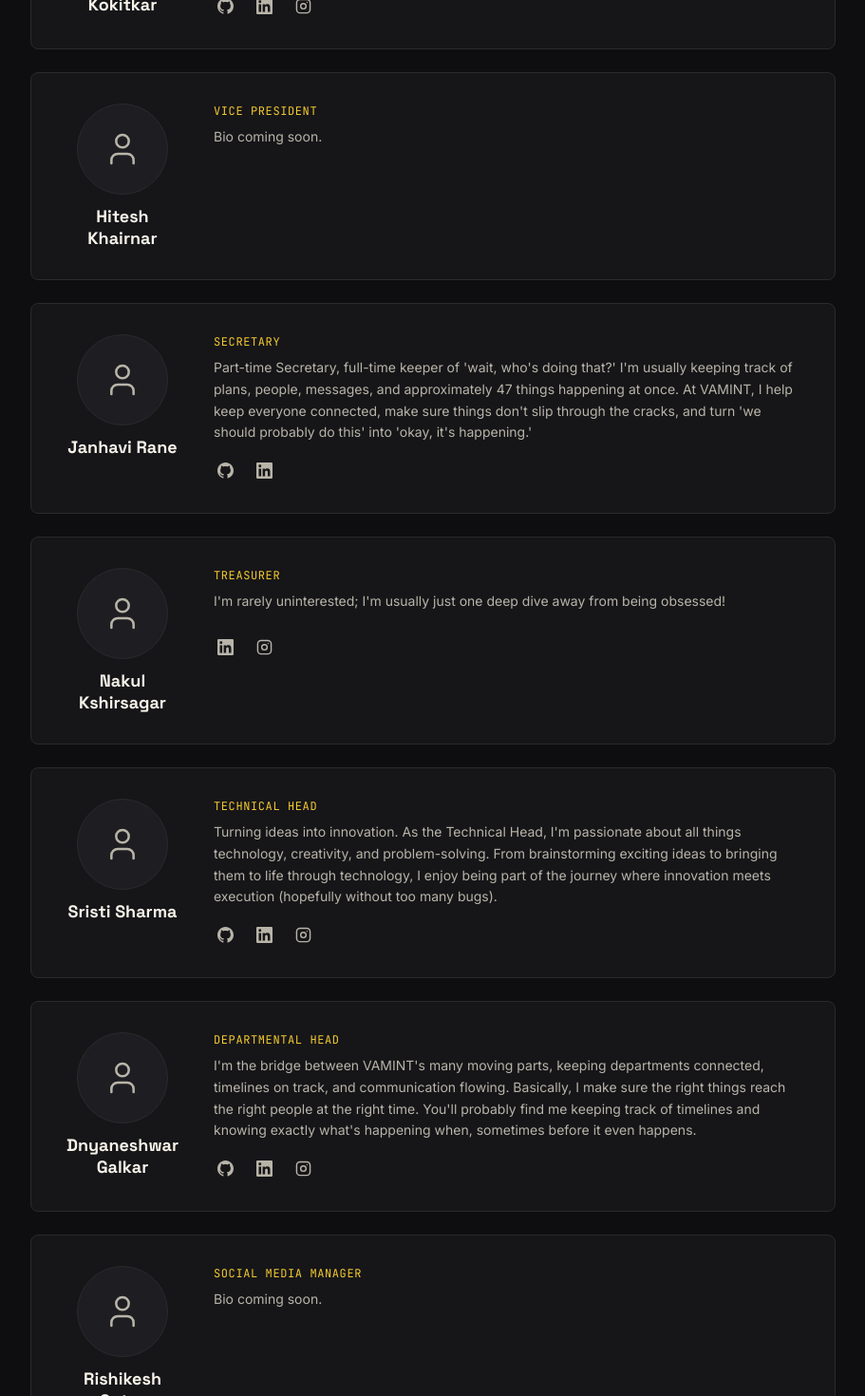
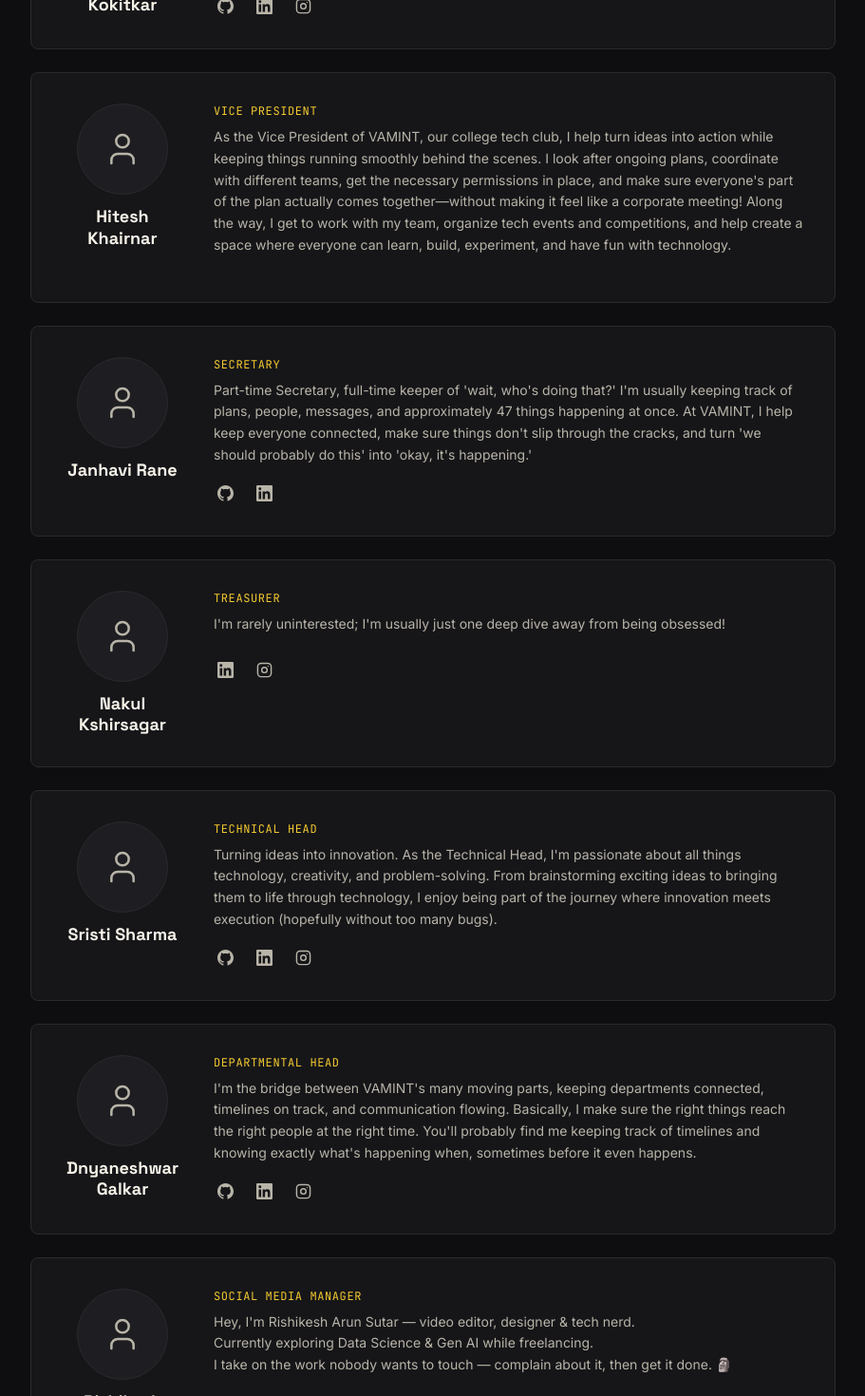
Before and after one commit to mrunmayeekokitkar/vamint, a Next.js app: page /team in a window 1280 px wide. Shown: the part 560-2030 px from the top of the page at 95% size, without its empty margins (184-1095 px from the left). Built offline with nearby package versions, Linux system fonts and the light colour scheme.

Commit message:
update team page

```diff
--- a/app/team/page.tsx
+++ b/app/team/page.tsx
@@ -145,7 +145,7 @@ export default function Team() {
                   <div className="font-mono text-xs text-yellow-500 uppercase tracking-wider mb-2">
                     {member.role}
                   </div>
-                  <p className="font-sans text-sm text-text-secondary leading-relaxed mb-4">
+                  <p className="font-sans text-sm text-text-secondary leading-relaxed mb-4 whitespace-pre-line">
                     {member.bio &&
                     typeof member.bio === "string" &&
                     member.bio.trim() !== ""
--- a/content/team.json
+++ b/content/team.json
@@ -12,7 +12,7 @@
   {
     "name": "Hitesh Khairnar",
     "role": "Vice President",
-    "bio": null,
+    "bio": "As the Vice President of VAMINT, our college tech club, I help turn ideas into action while keeping things running smoothly behind the scenes. I look after ongoing plans, coordinate with different teams, get the necessary permissions in place, and make sure everyone's part of the plan actually comes together—without making it feel like a corporate meeting! Along the way, I get to work with my team, organize tech events and competitions, and help create a space where everyone can learn, build, experiment, and have fun with technology.",
     "github": null,
     "linkedin": null,
     "instagram": null,
@@ -62,7 +62,7 @@
   {
     "name": "Rishikesh Sutar",
     "role": "Social Media Manager",
-    "bio": null,
+    "bio": "Hey, I'm Rishikesh Arun Sutar — video editor, designer & tech nerd.\nCurrently exploring Data Science & Gen AI while freelancing.\nI take on the work nobody wants to touch — complain about it, then get it done. 🗿",
     "github": null,
     "linkedin": null,
     "instagram": null,
```
